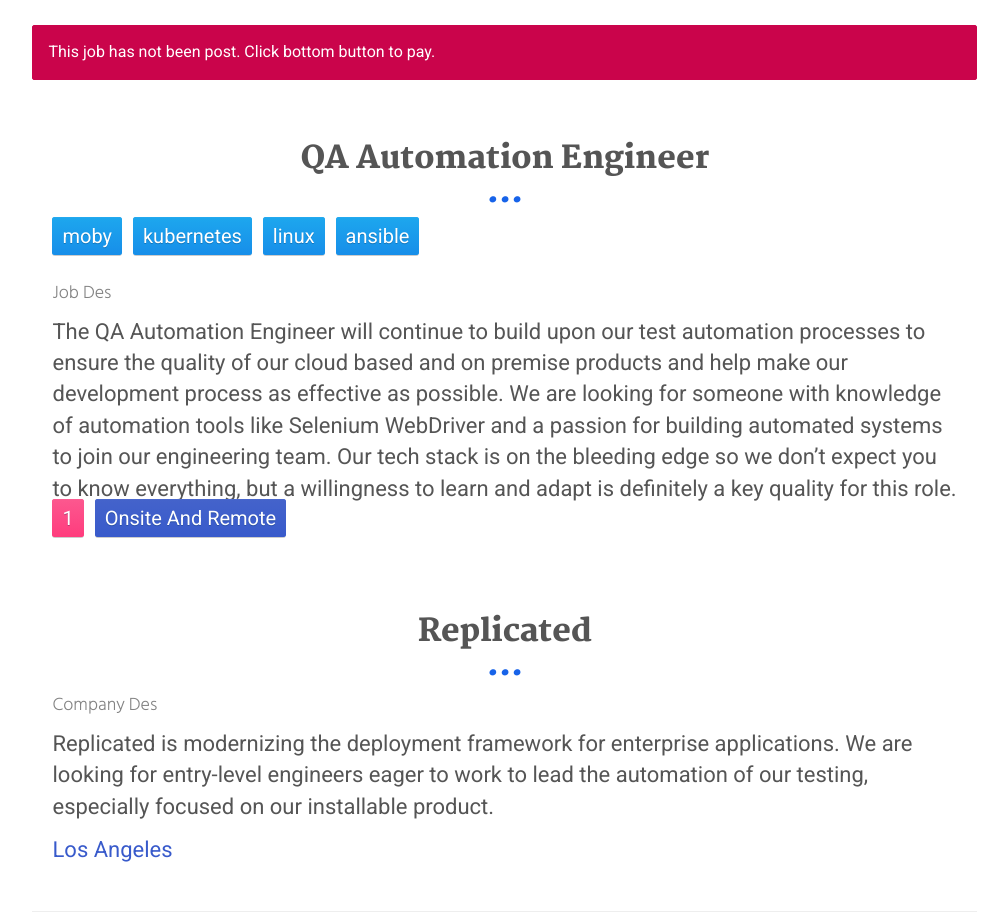
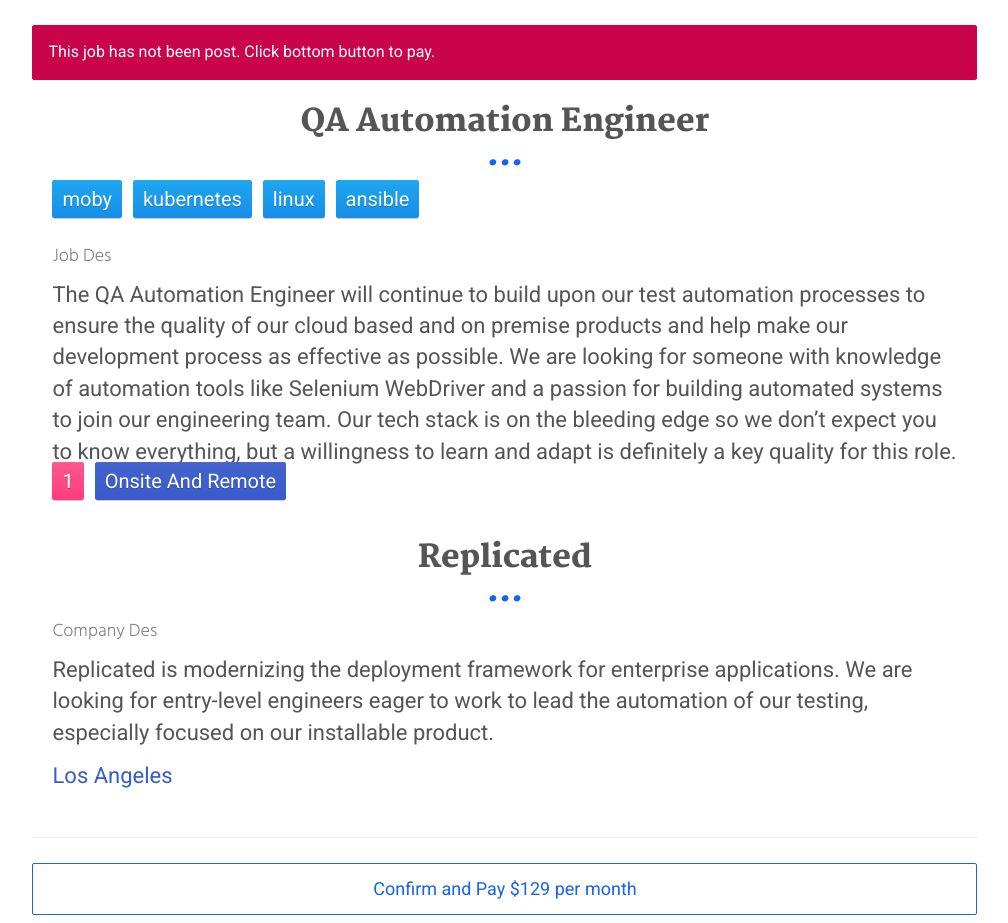
Before and after one commit to Windsooon/jobder, a Django app: page /job/9/ in a window 1280 px wide. Shown: the part 113-1036 px from the top of the page, without its empty margins (135-1143 px from the left). Run offline with Django 3.2, Linux system fonts and the light colour scheme; data comes from the database, SQL or seed files in the repository; parts of the project's set-up code (start-up, migrations or seed data) failed here and were passed over; some libraries are stand-ins or nearby versions.

Commit message:
clean code

```diff
--- a/static/css/base.css
+++ b/static/css/base.css
@@ -7,11 +7,6 @@
 
 #post-job {
     margin-right: 20px;
-}
-
-h2 {
-  margin-top: 1em;
-  padding-top: 1em;
 }
 
 h1,
--- a/static/js/profile.js
+++ b/static/js/profile.js
@@ -158,9 +158,9 @@
     // second sta
     var fork_sta = get_stars_count(data);
     window.myLine = new Chart(ctx, get_h_chart_config(languages_sta,
-        "horizontalBar", [0, 30], "Most Fluent Language"));
+        "horizontalBar", [0, 50], "Most Fluent Language"));
     window.myLine = new Chart(state, get_h_chart_config(fork_sta,
-        "bar", [0, 30], "Star Count"));
+        "bar", [0, 50], "Star Count"));
 };
 
 
```
Also changed, not shown: tests/accounts.py (deleted, +0 -17 lines).
